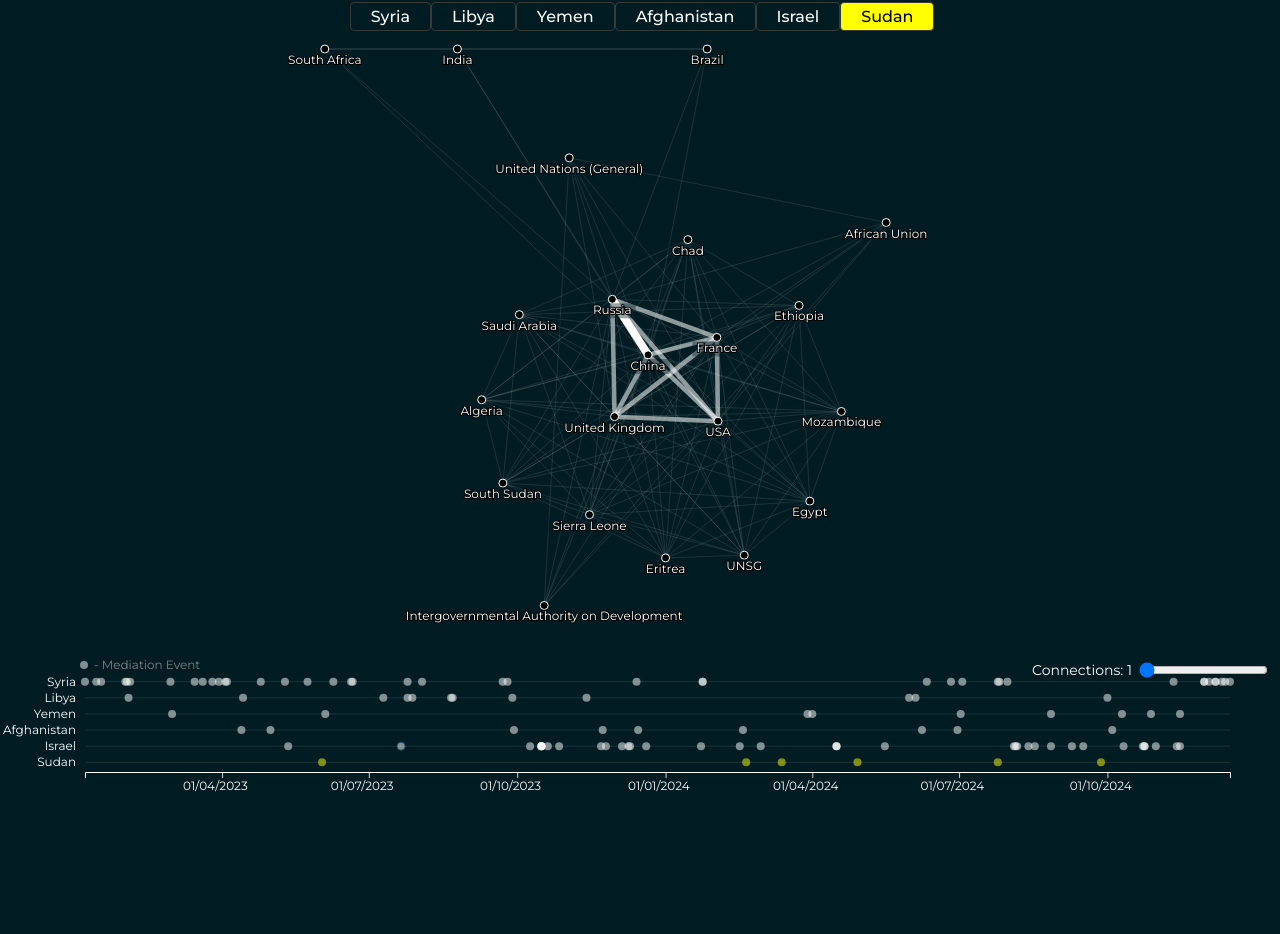
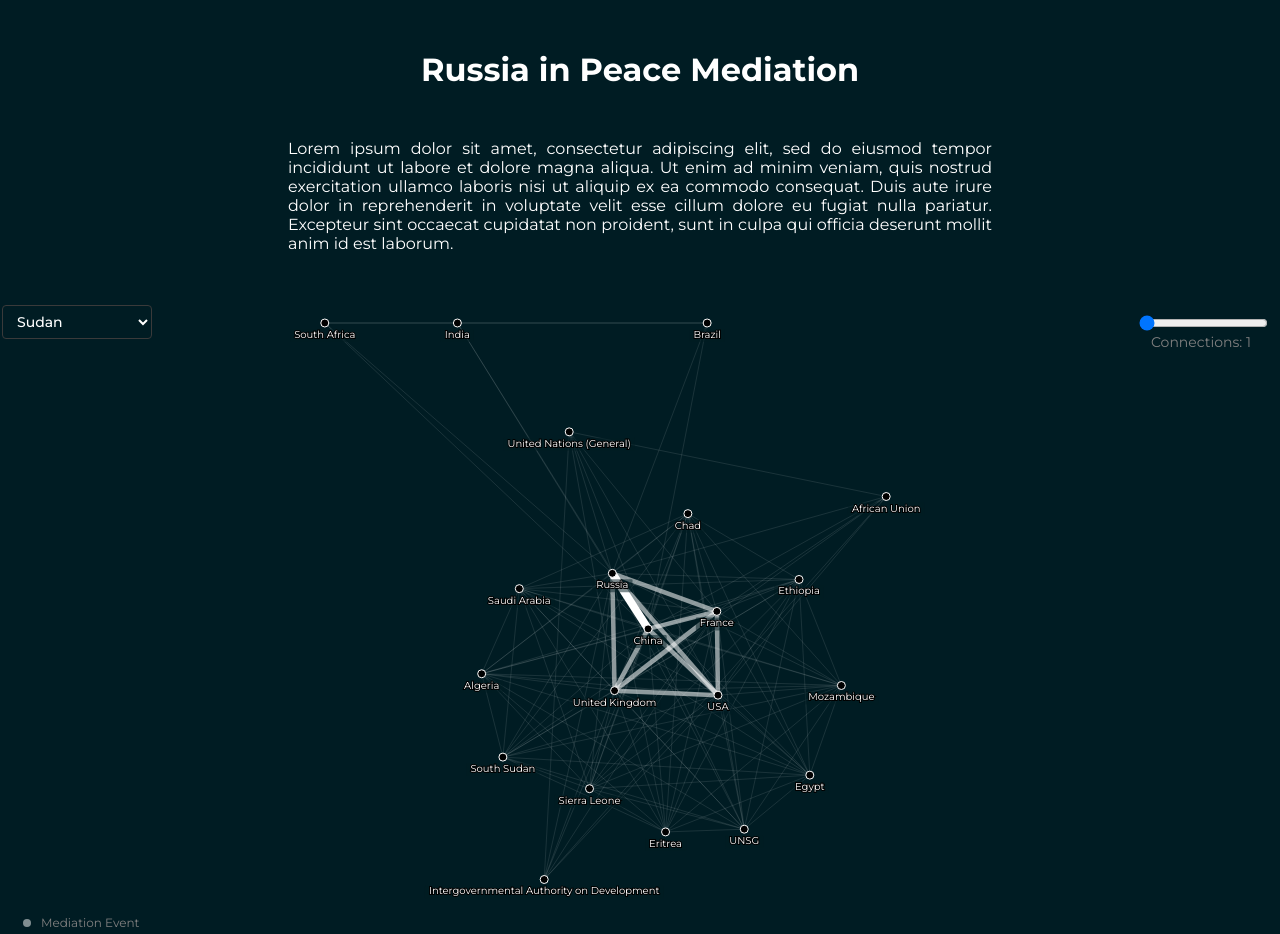
Before and after one commit to tvancisin/kasia, a Svelte app: page / in a window 1280 px wide. Shown: the top 934 px of the page. Before the commit the page ends 800 px from the top, so only its background shows below. Built offline with nearby package versions, Linux system fonts and the light colour scheme.

Commit message:
seperate network + blogpost

```diff
--- a/src/App.svelte
+++ b/src/App.svelte
@@ -4,10 +4,10 @@
   import { getCSV, constructNodesAndLinks } from "./utils";
   import Timeline from "./lib/Timeline.svelte";
   import { selectedYearsStore } from "./years";
+  import OverallTimeline from "./lib/OverallTimeline.svelte";
 
   // reactive subscription
   $: selectedPeriod = $selectedYearsStore;
-  $: console.log(selectedPeriod);
 
   // subscribe to store
   $: if ($selectedYearsStore.startDate && $selectedYearsStore.endDate) {
@@ -77,6 +77,7 @@
     maxValue,
     russia_conflicts,
     mend,
+    clean_mend,
     actors,
     svgEl,
     gEl,
@@ -98,7 +99,7 @@
   onMount(async () => {
     // load the data
     [mend, actors] = await getCSV(["./mend_latest.csv", "./actors.csv"]);
-    let clean_mend = mend.filter((d) => d.med_event_ID != "");
+    clean_mend = mend.filter((d) => d.med_event_ID != "");
     let filter_to_2324 = clean_mend.filter((d) => d.Year >= 2023);
     let russia = actors.find((d) => d.ActorName === "Russia")?.GLOPAD_ID;
     russia_present = filter_to_2324.filter((item) =>
@@ -243,13 +244,19 @@
   }
 </script>
 
-<main bind:clientHeight={height} bind:clientWidth={width}>
-  <!-- <div class="blog">ewofijweoijfoweijfo</div> -->
+<h1>Russia in Peace Mediation</h1>
+<div class="blog_text">
+  <p>
+    Lorem ipsum dolor sit amet, consectetur adipiscing elit, sed do eiusmod
+    tempor incididunt ut labore et dolore magna aliqua. Ut enim ad minim veniam,
+    quis nostrud exercitation ullamco laboris nisi ut aliquip ex ea commodo
+    consequat. Duis aute irure dolor in reprehenderit in voluptate velit esse
+    cillum dolore eu fugiat nulla pariatur. Excepteur sint occaecat cupidatat
+    non proident, sunt in culpa qui officia deserunt mollit anim id est laborum.
+  </p>
+</div>
 <div class="visualization">
   <div id="slider_container">
-      <label for="connectionSlider" style="color: white; margin-right: 5px;">
-        Connections: {minConnections}
-      </label>
     <input
       id="connectionSlider"
       type="range"
@@ -258,15 +265,25 @@
       step="1"
       bind:value={minConnections}
     />
+    <label for="connectionSlider" style="color: gray; margin-right: 5px;">
+      Connections: {minConnections}
+    </label>
   </div>
-    <div id="button_container">
+
+  <div id="dropdown_container">
+    <select
+      bind:value={cntry}
+      on:change={() => {
+        const selected = russia_conflicts.find((r) => r[0] === cntry);
+        if (selected) change_country(selected);
+      }}
+    >
       {#each russia_conflicts as r}
-        <button
-          on:click={() => change_country(r)}
-          class:selected={cntry === r[0]}>{r[0]}</button
-        >
+        <option value={r[0]}>{r[0]}</option>
       {/each}
+    </select>
   </div>
+  <div class="network" bind:clientHeight={height} bind:clientWidth={width}>
     <svg bind:this={svgEl} {width} {height}>
       <g bind:this={gEl}>
         {#each renderedLinks as l (l.source.id + "-" + l.target.id)}
@@ -302,7 +319,7 @@
                 width={textBBoxes[i].width + 8}
                 height={textBBoxes[i].height}
                 fill="#001C23"
-                opacity="0.4"
+                opacity="0.5"
                 rx="1"
                 ry="1"
               />
@@ -317,7 +334,7 @@
               stroke="black"
               stroke-width="2"
               paint-order="stroke fill"
-              font-size="12"
+              font-size="10"
               font-family="Montserrat"
             >
               {node.name}
@@ -327,9 +344,7 @@
       </g>
     </svg>
   </div>
-  <!-- <div class="blog">ewofijweoijfoweijfo</div> -->
-</main>
-<!-- {#if allYearMonthPairs.length > 0} -->
+  <div class="timeline">
     <Timeline
       bind:this={timelineRef}
       {width}
@@ -338,62 +353,98 @@
       {allYearMonthPairs}
       {cntry}
     />
+  </div>
+</div>
+<div class="blog_text">
+  <p>
+    Lorem ipsum dolor sit amet, consectetur adipiscing elit, sed do eiusmod
+    tempor incididunt ut labore et dolore magna aliqua. Ut enim ad minim veniam,
+    quis nostrud exercitation ullamco laboris nisi ut aliquip ex ea commodo
+    consequat. Duis aute irure dolor in reprehenderit in voluptate velit esse
+    cillum dolore eu fugiat nulla pariatur. Excepteur sint occaecat cupidatat
+    non proident, sunt in culpa qui officia deserunt mollit anim id est laborum.
+  </p>
+</div>
 
-<!-- {/if} -->
+<div class="visualization">
+  <OverallTimeline {clean_mend} />
+</div>
 
 <style>
-  main {
+  h1 {
+    width: 80%;
+    margin: 50px auto;
+    text-align: center;
+    color: white;
+    font-family: "Montserrat", sans-serif;
+  }
+
+  .visualization {
+    position: relative;
+    width: 100%;
+    height: 100vh;
+  }
+
+  .network {
     width: 100%;
     height: 79vh;
-  }
-
-  .blog {
-    width: 100%;
-    height: 500px;
     background-color: #001c23;
   }
 
-  #button_container {
+  .timeline {
     width: 100%;
-    text-align: center;
-    position: relative;
+    height: 19vh;
+    background-color: #001c23;
+  }
+
+  .blog_text {
+    width: 55%;
+    color: white;
+    font-family: "Montserrat", sans-serif;
+    margin: 50px auto;
+    text-align: justify;
+  }
+
+  @media (max-width: 768px) {
+    .blog_text {
+      width: 95%;
+    }
+  }
+
+  #dropdown_container {
+    position: absolute;
+    width: 150px;
     top: 2px;
     left: 2px;
   }
 
-  button {
-    background-color: #001c23;
-    border: solid 1px rgb(58, 58, 58);
-    color: white;
-    padding: 4px 20px;
-    text-align: center;
-    text-decoration: none;
-    display: inline-block;
-    font-size: 16px;
+  select {
+    width: 100%;
+    padding: 6px 10px;
+    font-size: 14px;
     font-family: "Montserrat";
     font-weight: 500;
+    background-color: #001c23;
+    color: white;
+    border: 1px solid rgb(58, 58, 58);
     border-radius: 4px;
     cursor: pointer;
   }
 
-  button:hover {
-    background-color: yellow;
-    color: black;
-  }
-
-  .selected {
-    background-color: yellow;
-    color: black;
+  select:hover {
+    background-color: #001c23;
+    color: white;
   }
 
   #slider_container {
     position: absolute;
-    bottom: 120px;
+    top: 10px;
     right: 10px;
     color: white;
     font-family: "Montserrat";
     font-size: 14px;
     display: flex;
+    flex-direction: column; /* stack children vertically */
     align-items: center;
   }
 </style>
--- /dev/null
+++ b/src/lib/OverallTimeline.svelte
@@ -0,0 +1,5 @@
+<script>
+    export let clean_mend;
+    $: console.log(clean_mend);
+
+</script>
--- a/src/lib/Timeline.svelte
+++ b/src/lib/Timeline.svelte
@@ -113,8 +113,17 @@
 
 <div class="timeline" bind:clientHeight={height}>
     <div class="timeline_legend">
-        <span class="legend-circle"></span>
-        - Mediation Event
+        <div class="legend-item one">
+            <span class="legend-circle" style="background-color: white;"></span>
+            Mediation Event
+        </div>
+        <div class="legend-item">
+            <span
+                class="legend-circle"
+                style="background-color: white; width: 15px; height: 15px"
+            ></span>
+            Agreement Signed
+        </div>
     </div>
     <svg {height} {width} bind:this={svg}>
         <!-- X axis -->
@@ -129,8 +138,7 @@
             <circle
                 cx={xScale(r.date)}
                 cy={yScale(r.conflict_country) + yScale.bandwidth() / 2}
-                r="4"
-                stroke={r.agmt === "1" ? "steelblue" : "none"}
+                r={r.agmt === "1" ? "8" : "4"}
                 fill={r.conflict_country === cntry ? "yellow" : "white"}
                 opacity="0.5"
             />
@@ -150,25 +158,30 @@
         font-family: "Montserrat";
         font-size: 12px;
         position: absolute;
-        bottom: 16vh;
-        left: 80px;
+        bottom: 19vh;
+        left: 20px;
 
-        display: flex; /* align circle and text horizontally */
-        align-items: center; /* vertically center */
-        gap: 6px; /* space between circle and text */
+        display: flex;
+        flex-direction: column; /* vertical stacking */
+        gap: 6px; /* space between items */
+    }
+
+    .legend-item {
+        display: flex; /* circle + text inline */
+        align-items: center; /* vertically center circle with text */
+        gap: 10px; /* space between circle and its label */
+    }
+
+    .one {
+        margin-left: 3px;
     }
 
     .legend-circle {
         width: 8px;
         height: 8px;
-        background-color: rgb(
-            255,
-            255,
-            255
-        ); /* or the same color you use for timeline circles */
+        border-radius: 50%;
+        flex-shrink: 0;
         opacity: 0.5;
-        border-radius: 50%; /* makes it a perfect circle */
-        flex-shrink: 0; /* prevents shrinking */
     }
 
     :global(.selection) {
```
Lines whose indentation alone changed are shown as unchanged.
